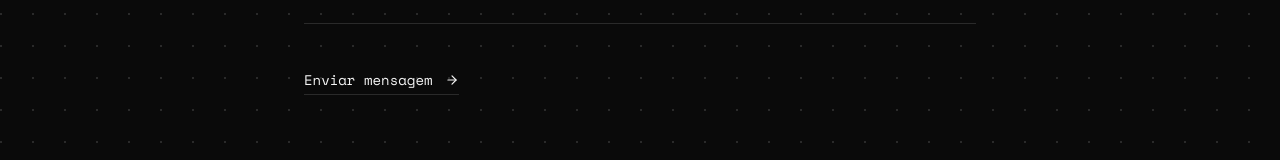
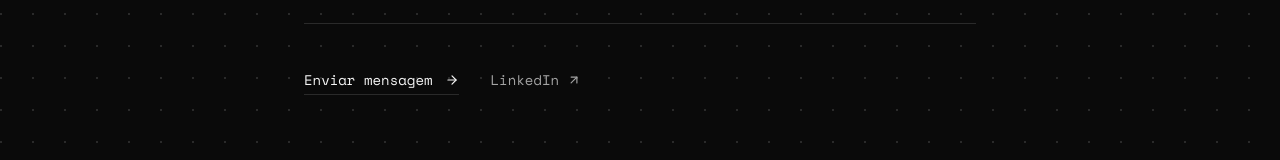
Before and after one commit to lucasrjesus/portfolio_lrj, a React (Vite) app: page / in a window 1280 px wide. Shown: the part 5523-5683 px from the top of the page. Built offline with nearby package versions, Linux system fonts and the light colour scheme; no server answers.

Commit message:
feat: add linkedin link next to submit button

```diff
--- a/src/components/sections/Contact.tsx
+++ b/src/components/sections/Contact.tsx
@@ -208,7 +208,8 @@ export function Contact() {
               )}
             </div>
 
-            {/* Submit */}
+            {/* Submit e LinkedIn */}
+            <div className="flex items-center gap-8">
               <button
                 ref={btnRef}
                 type="submit"
@@ -231,6 +232,20 @@ export function Contact() {
                   </>
                 )}
               </button>
+
+              <a
+                href="https://www.linkedin.com/in/lucasrjesuss"
+                target="_blank"
+                rel="noopener noreferrer"
+                className="flex items-center gap-2 text-sm font-mono text-[var(--text-muted)] border-b border-transparent pb-1 hover:border-[var(--text-muted)] transition-all"
+              >
+                LinkedIn
+                <ArrowRight
+                  size={14}
+                  className="-rotate-45"
+                />
+              </a>
+            </div>
           </form>
         )}
 
```
Lines whose indentation alone changed are shown as unchanged.
